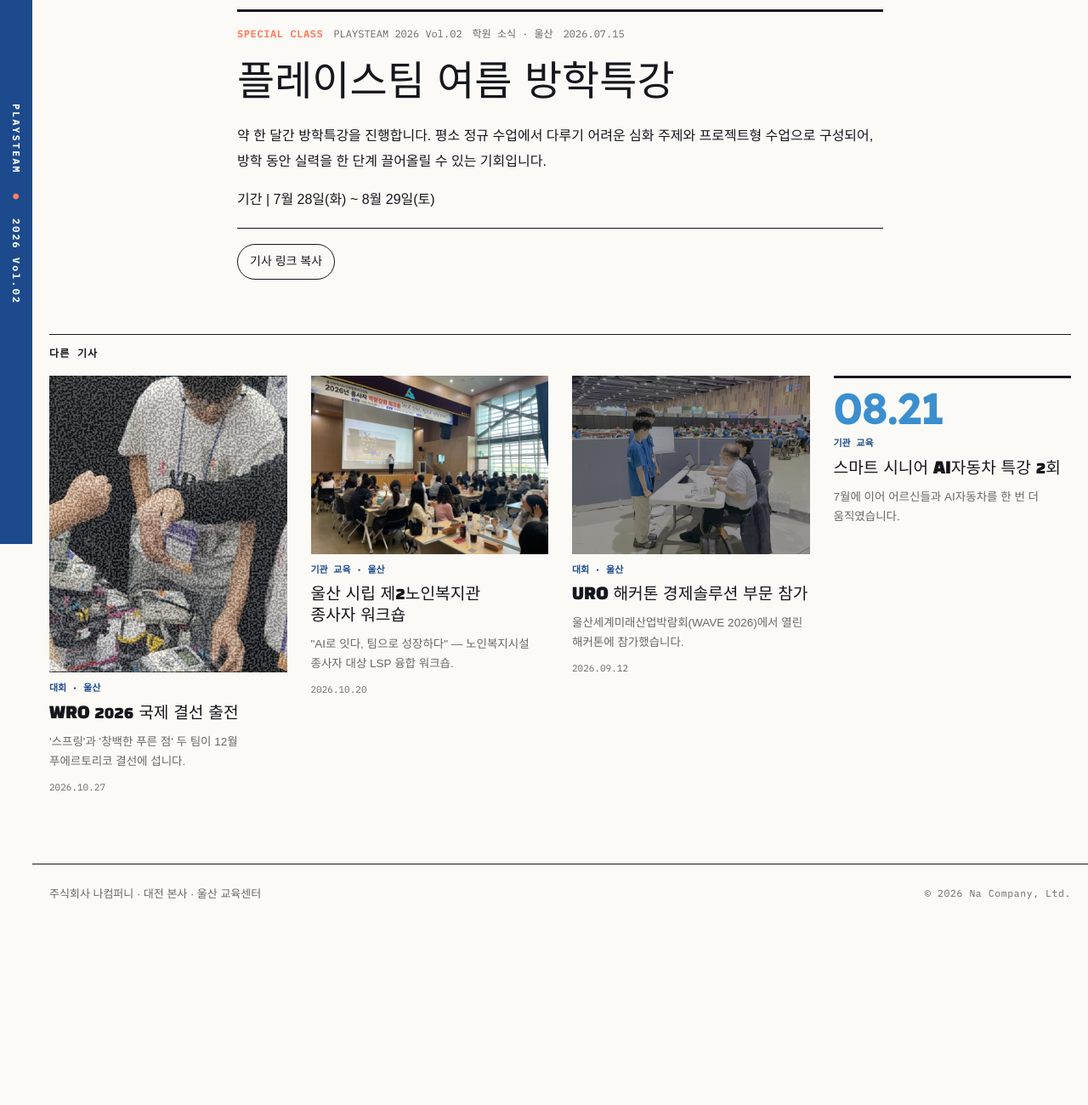
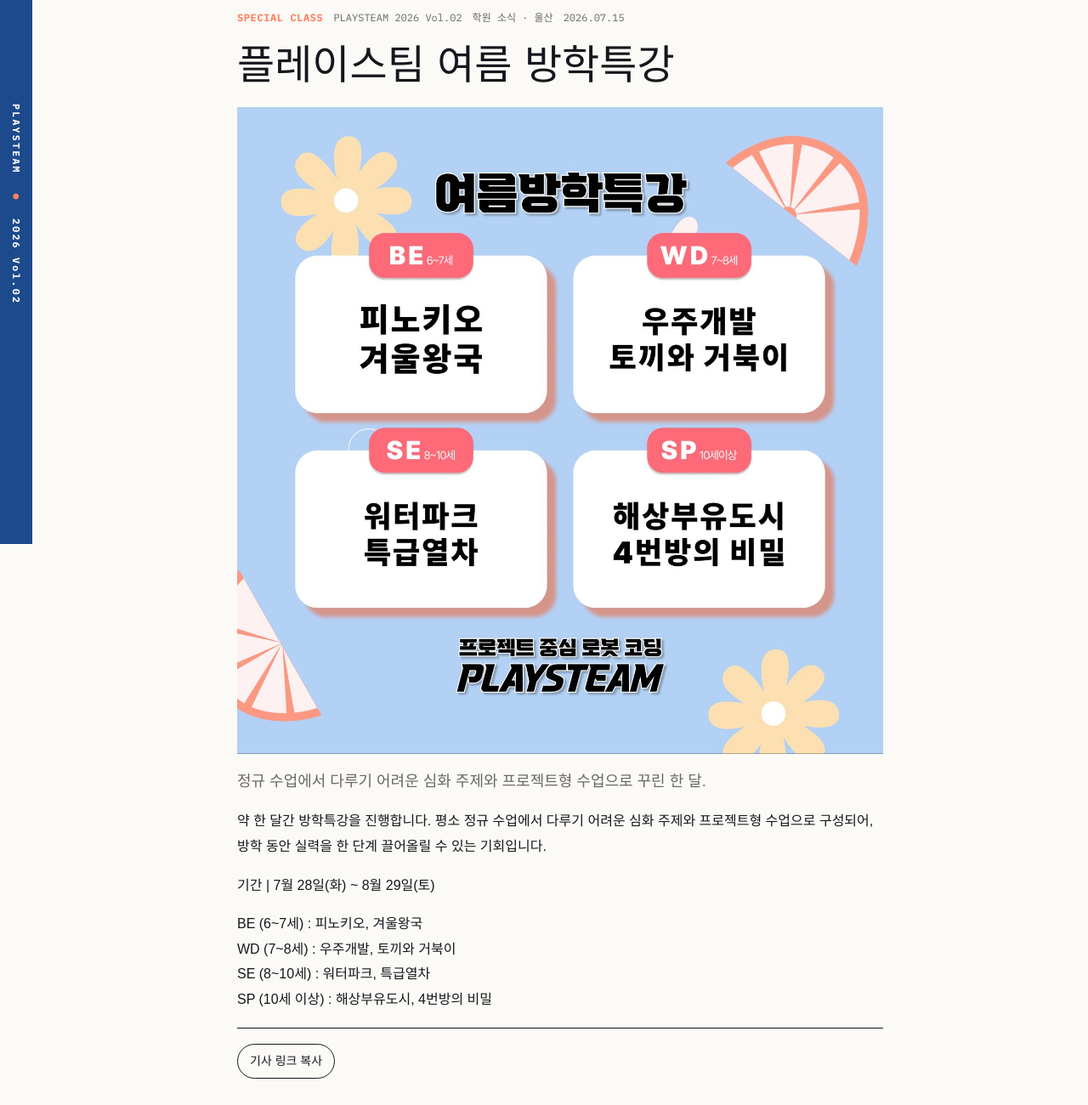
Before and after one commit to seoosea/nacompany-site, an Eleventy site: page src/playsteam/articles/2026-07-summer-class.md in a window 1280 px wide. Shown: the part 160-1460 px from the top of the page at 85% size. Before the commit the page ends 1247 px from the top, so only its background shows below. Built offline with nearby package versions, Linux system fonts and the light colour scheme; Eleventy itself is replaced by a stand-in of ours; files that its build step writes are made by us from their sources; a web font is replaced by a local one.

Commit message:
Add files via upload

```diff
--- a/src/_includes/article.njk
+++ b/src/_includes/article.njk
@@ -4,7 +4,7 @@ layout: base.njk
 {%- set b = block or {} -%}
 {%- set t = b.type or "short" -%}
 {%- macro photo(p, ratio) -%}
-{%- if p and p.src -%}<img class="ph {{ ratio }}" src="{{ p.src }}" alt="{{ p.alt or title }}" style="object-fit:cover;object-position:center {{ p.focus or 'center' }}">{%- endif -%}
+{%- if p and p.src -%}{%- if p.focus == 'whole' -%}<img class="ph whole" src="{{ p.src }}" alt="{{ p.alt or title }}">{%- else -%}<img class="ph {{ ratio }}" src="{{ p.src }}" alt="{{ p.alt or title }}" style="object-fit:cover;object-position:center {{ p.focus or 'center' }}">{%- endif -%}{%- endif -%}
 {%- endmacro -%}
 <div class="article-page">
   <div class="wrap">
--- a/src/admin/config.yml
+++ b/src/admin/config.yml
@@ -123,7 +123,7 @@ collections:
                 max: 1
                 fields:
                   - &src { name: src, label: 사진, widget: image }
-                  - &focus { name: focus, label: 잘릴 때 보일 부분, widget: select, options: [{ label: 위, value: top }, { label: 가운데, value: center }, { label: 아래, value: bottom }], default: center, hint: "얼굴이 잘리면 바꿔 보세요" }
+                  - &focus { name: focus, label: 잘릴 때 보일 부분, widget: select, options: [{ label: 위, value: top }, { label: 가운데, value: center }, { label: 아래, value: bottom }, { label: 자르지 않고 전체 보이기 (포스터), value: whole }], default: center, hint: "얼굴이 잘리면 바꿔 보세요. 포스터처럼 글자가 있는 그림은 '전체 보이기'" }
                   - &alt { name: alt, label: 사진 설명, widget: string, required: false, hint: "눈이 불편한 분과 검색엔진을 위한 한 줄 (예: 대회장에서 로봇을 조정하는 학생들)" }
               - { name: body, label: 본문, widget: text, maxlength: 400, hint: "400자 이내 · 빈 줄을 넣으면 새 문단" }
           - name: trio
--- a/src/assets/css/site.css
+++ b/src/assets/css/site.css
@@ -444,3 +444,6 @@ img{display:block;max-width:100%}
 .arc-col ol:empty::after{content:"—";display:block;padding:12px 0;color:var(--muted)}
 @media (max-width:820px){.arc-cols{grid-template-columns:1fr}}
 @media (max-width:480px){.arc-col li a{grid-template-columns:1fr}.arc-d{grid-row:auto}}
+
+/* 기사 사진: 포스터처럼 자르지 않고 전체 보이기 */
+img.ph.whole{width:100%;height:auto;aspect-ratio:auto;object-fit:contain}
--- a/src/playsteam/articles/2026-07-summer-class.md
+++ b/src/playsteam/articles/2026-07-summer-class.md
@@ -8,10 +8,23 @@ date: '2026-07-15'
 published: true
 summary: 정규 수업에서 다루기 어려운 심화 주제와 프로젝트형 수업으로 꾸린 한 달.
 block:
-  type: short
-  photos: []
+  type: big
+  photos:
+  - src: /assets/uploads/2026-summer-class-poster.jpg
+    focus: whole
+    alt: 여름방학특강 안내 포스터 — BE·WD·SE·SP 반별 프로젝트
   body: '약 한 달간 방학특강을 진행합니다. 평소 정규 수업에서 다루기 어려운 심화 주제와 프로젝트형 수업으로 구성되어, 방학 동안 실력을 한 단계 끌어올릴 수 있는 기회입니다.
 
 
-    기간 | 7월 28일(화) ~ 8월 29일(토)'
+    기간 | 7월 28일(화) ~ 8월 29일(토)
+
+
+    BE (6~7세) : 피노키오, 겨울왕국
+
+    WD (7~8세) : 우주개발, 토끼와 거북이
+
+    SE (8~10세) : 워터파크, 특급열차
+
+    SP (10세 이상) : 해상부유도시, 4번방의 비밀'
+card: square
 ---
```
Also changed, not shown: src/assets/uploads/2026-summer-class-poster.jpg (added).
